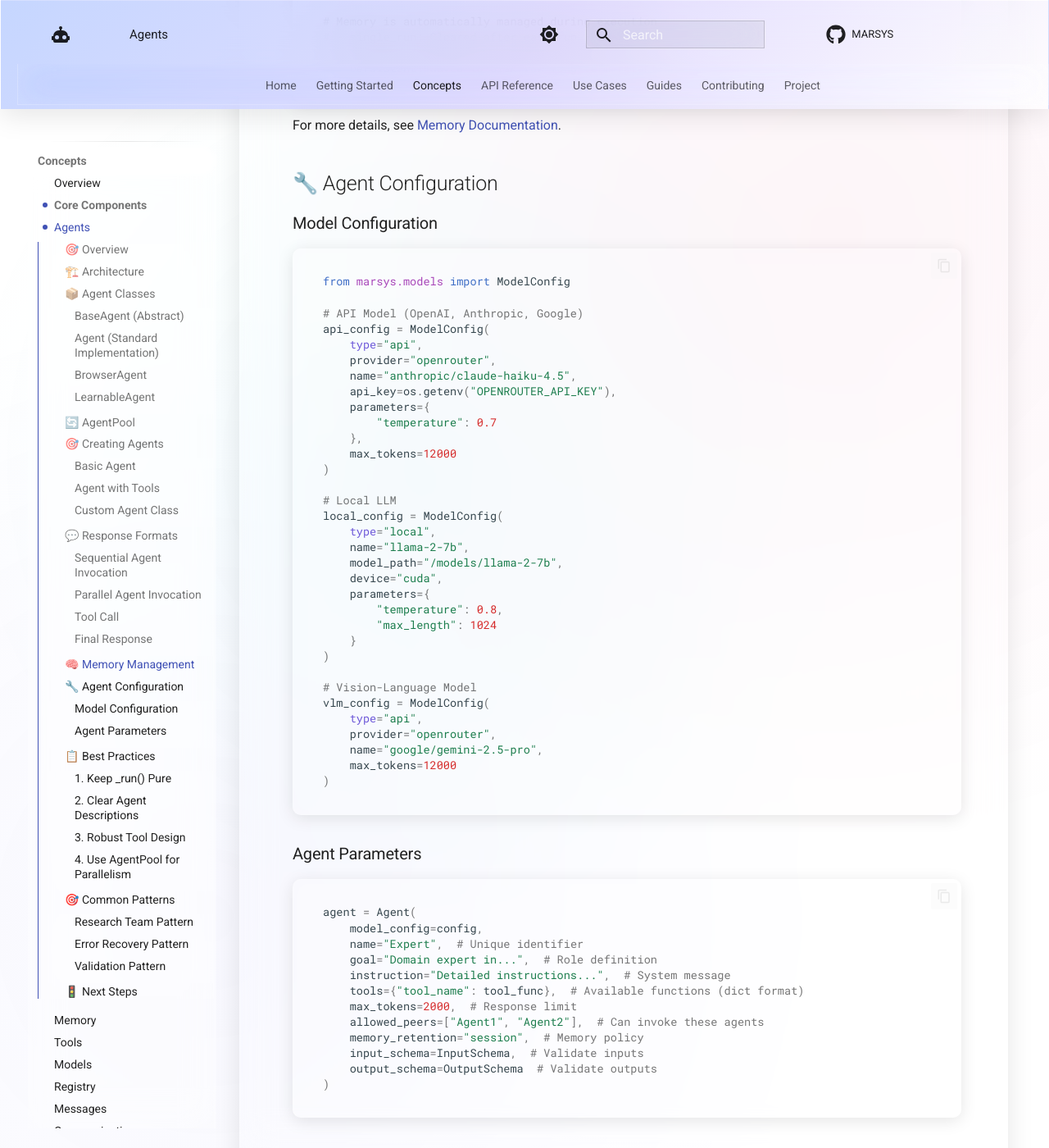
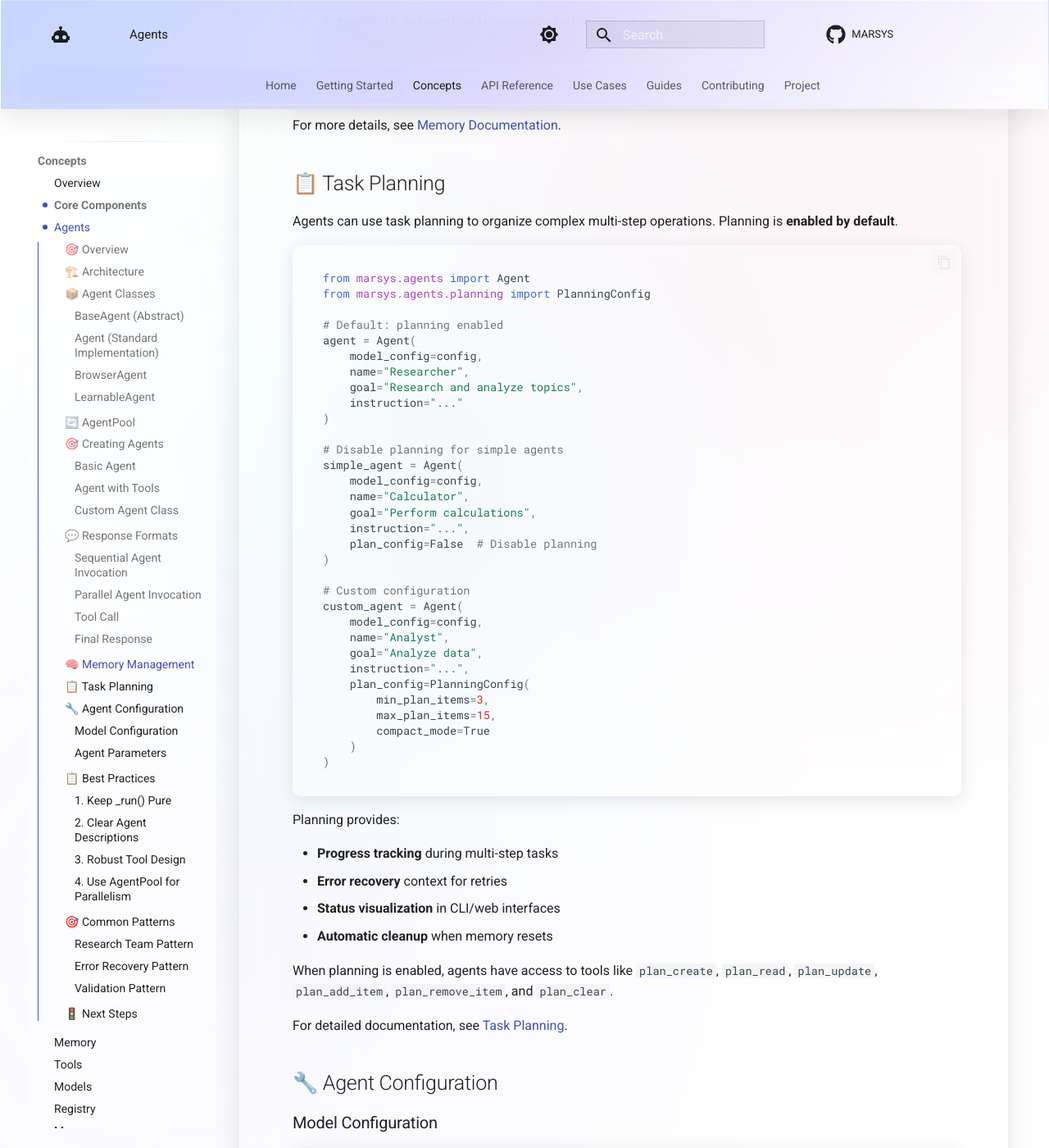
Before and after one commit to rezaho/MARSYS, an MkDocs documentation site: the page built from docs/concepts/agents.md, in a window 1280 px wide and 1400 px high, scrolled down 8412 px. Shown: the whole window at 82% size. Built offline with MkDocs 1.6.1 and Material for MkDocs 9.7.7, drawn with Linux system fonts in a browser that asks for light colours; comment, search, counter and statistics services are not loaded.

Commit message:
docs(planning): add task planning documentation and API updates
Comprehensive documentation for the planning feature:
- New docs/concepts/planning.md with architecture, configuration, tools, best practices
- Updated agent-class.md with plan_config parameter for BaseAgent, Agent, BrowserAgent
- Updated overview.md with PlanningConfig in Agent Layer table and submodules list
- Added planning section to concepts/agents.md with usage examples
- Updated mkdocs.yml nav and removed broken memory-patterns.md reference

````diff
--- a/docs/concepts/agents.md
+++ b/docs/concepts/agents.md
@@ -396,6 +396,56 @@ agent = Agent(
 
 For more details, see [Memory Documentation](memory.md).
 
+## 📋 Task Planning
+
+Agents can use task planning to organize complex multi-step operations. Planning is **enabled by default**.
+
+```python
+from marsys.agents import Agent
+from marsys.agents.planning import PlanningConfig
+
+# Default: planning enabled
+agent = Agent(
+    model_config=config,
+    name="Researcher",
+    goal="Research and analyze topics",
+    instruction="..."
+)
+
+# Disable planning for simple agents
+simple_agent = Agent(
+    model_config=config,
+    name="Calculator",
+    goal="Perform calculations",
+    instruction="...",
+    plan_config=False  # Disable planning
+)
+
+# Custom configuration
+custom_agent = Agent(
+    model_config=config,
+    name="Analyst",
+    goal="Analyze data",
+    instruction="...",
+    plan_config=PlanningConfig(
+        min_plan_items=3,
+        max_plan_items=15,
+        compact_mode=True
+    )
+)
+```
+
+Planning provides:
+
+- **Progress tracking** during multi-step tasks
+- **Error recovery** context for retries
+- **Status visualization** in CLI/web interfaces
+- **Automatic cleanup** when memory resets
+
+When planning is enabled, agents have access to tools like `plan_create`, `plan_read`, `plan_update`, `plan_add_item`, `plan_remove_item`, and `plan_clear`.
+
+For detailed documentation, see [Task Planning](planning.md).
+
 ## 🔧 Agent Configuration
 
 ### Model Configuration
--- a/mkdocs.yml
+++ b/mkdocs.yml
@@ -125,6 +125,7 @@ nav:
       - Registry: concepts/registry.md
       - Messages: concepts/messages.md
       - Communication: concepts/communication.md
+      - Planning: concepts/planning.md
     - Specialized Agents:
       - Overview: concepts/specialized-agents.md
       - Browser Agent: concepts/browser-automation.md
@@ -133,7 +134,6 @@ nav:
       - State Management: concepts/state-management.md
       - Error Handling: concepts/error-handling.md
       - Learning Agents: concepts/learning-agents.md
-      - Memory Patterns: concepts/memory-patterns.md
       - Custom Agents: concepts/custom-agents.md
 
   - API Reference:
````
Also changed, not shown: docs/api/agent-class.md (+15 -2 lines), docs/api/overview.md (+2 -0 lines), docs/concepts/planning.md (added, +373 -0 lines).
